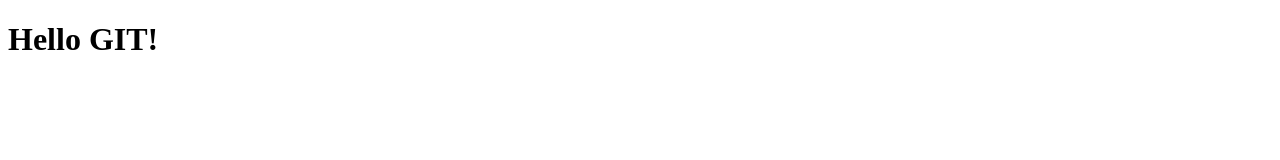
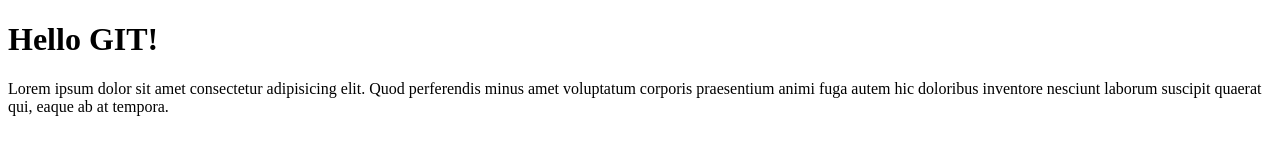
Before and after one commit to lucjan-kepinski/git-course-4, a plain HTML site: page index.html in a window 1280 px wide. Drawn offline with Linux system fonts and the light colour scheme.

Commit message:
added paragraph into index.html

```diff
--- a/index.html
+++ b/index.html
@@ -1,12 +1,19 @@
 <!DOCTYPE html>
 <html lang="en">
+
 <head>
     <meta charset="UTF-8">
     <meta name="viewport" content="width=device-width, initial-scale=1.0">
     <meta http-equiv="X-UA-Compatible" content="ie=edge">
     <title>ISA GIT course - 4</title>
 </head>
+
 <body>
     <h1>Hello GIT!</h1>
+
+    <p>Lorem ipsum dolor sit amet consectetur adipisicing elit. Quod perferendis minus amet voluptatum corporis
+        praesentium animi fuga autem hic doloribus inventore nesciunt laborum suscipit quaerat qui, eaque ab at tempora.
+    </p>
 </body>
+
 </html>
```
